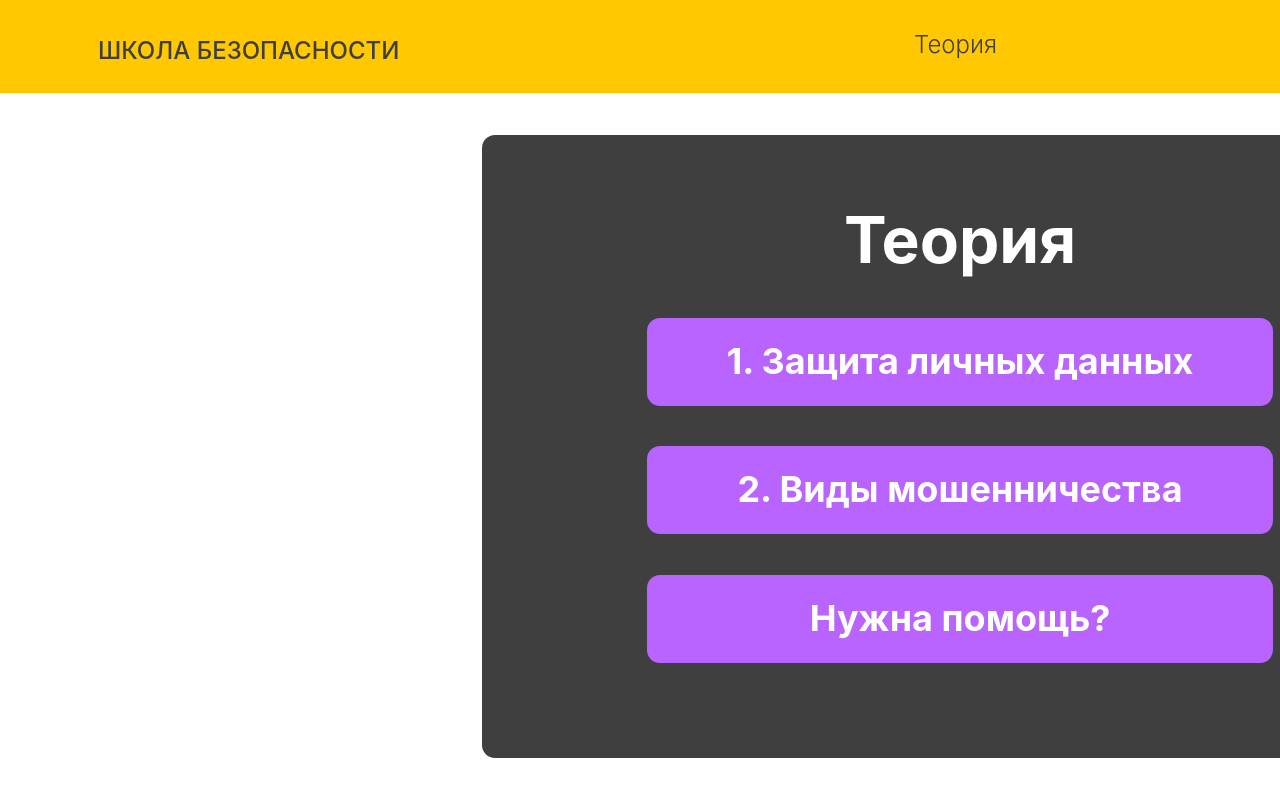
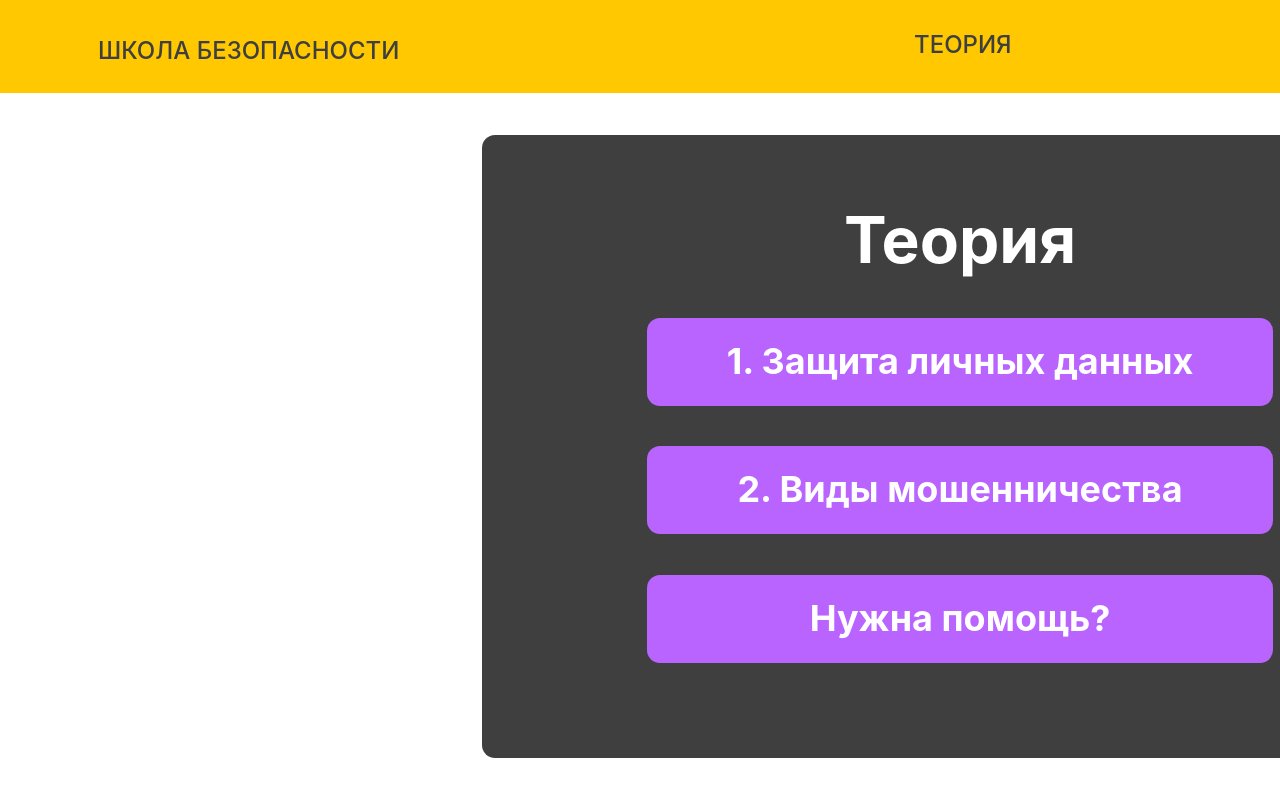
Before and after one commit to Fenek7645/hackaton_, a Django app: page /courses/theory/ in a window 1280 px wide; the page is wider, and only the part inside the window is pictured. Run offline with Django 5.2, Linux system fonts and the light colour scheme; the visitor is signed in with stand-in values (Sample User, id 1); data comes from the database, SQL or seed files in the repository.

Commit message:
Курсы большой шапка

```diff
--- a/courses/templates/courses/courses.html
+++ b/courses/templates/courses/courses.html
@@ -12,7 +12,7 @@
     <div class="main-container">
       <div class="frame">
         <div class="rectangle-1"></div>
-        <div class="lichnyi-kabinet"><span class="kurs">Курс</span></div>
+        <div class="lichnyi-kabinet"><span class="kurs">КУРС</span></div>
 
         <div class="pochta">
           <a href="{% url 'profile' %}">
--- a/courses/templates/courses/theory.html
+++ b/courses/templates/courses/theory.html
@@ -37,7 +37,7 @@
         </a>
         </div>
         <span class="school-safety">ШКОЛА БЕЗОПАСНОСТИ</span
-        ><span class="theory-7">Теория</span>
+        ><span class="theory-7">ТЕОРИЯ</span>
       </div>
     </div>
   </body>
--- a/main/static/courses/css/main_cors.css
+++ b/main/static/courses/css/main_cors.css
@@ -64,7 +64,7 @@ body {
     "Source Han Sans CN", sans-serif;
   color: #3f3f3f;
   font-size: 24px;
-  font-weight: 300;
+  font-weight: 500;
   line-height: 23px;
   text-align: left;
   white-space: nowrap;
--- a/main/static/courses/css/theory.css
+++ b/main/static/courses/css/theory.css
@@ -220,7 +220,7 @@ body {
     "Source Han Sans CN", sans-serif;
   color: #3f3f3f;
   font-size: 24px;
-  font-weight: 300;
+  font-weight: 500;
   line-height: 23px;
   text-align: left;
   white-space: nowrap;
```
